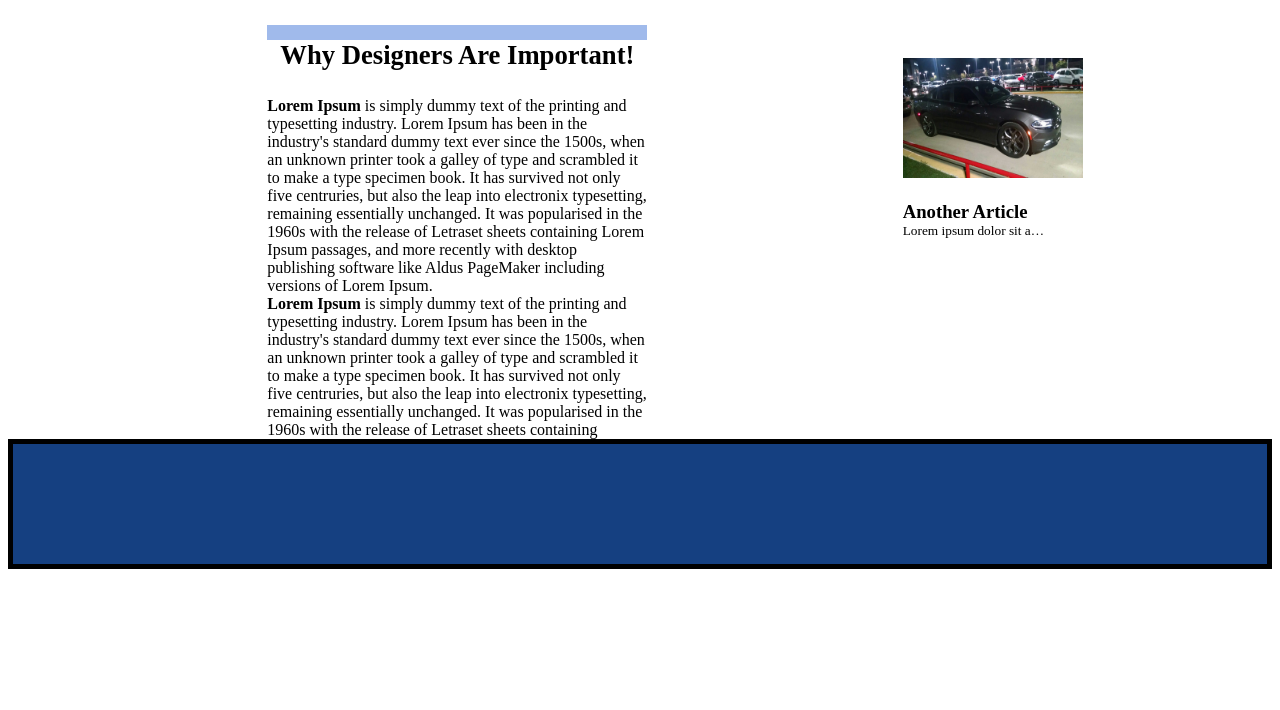
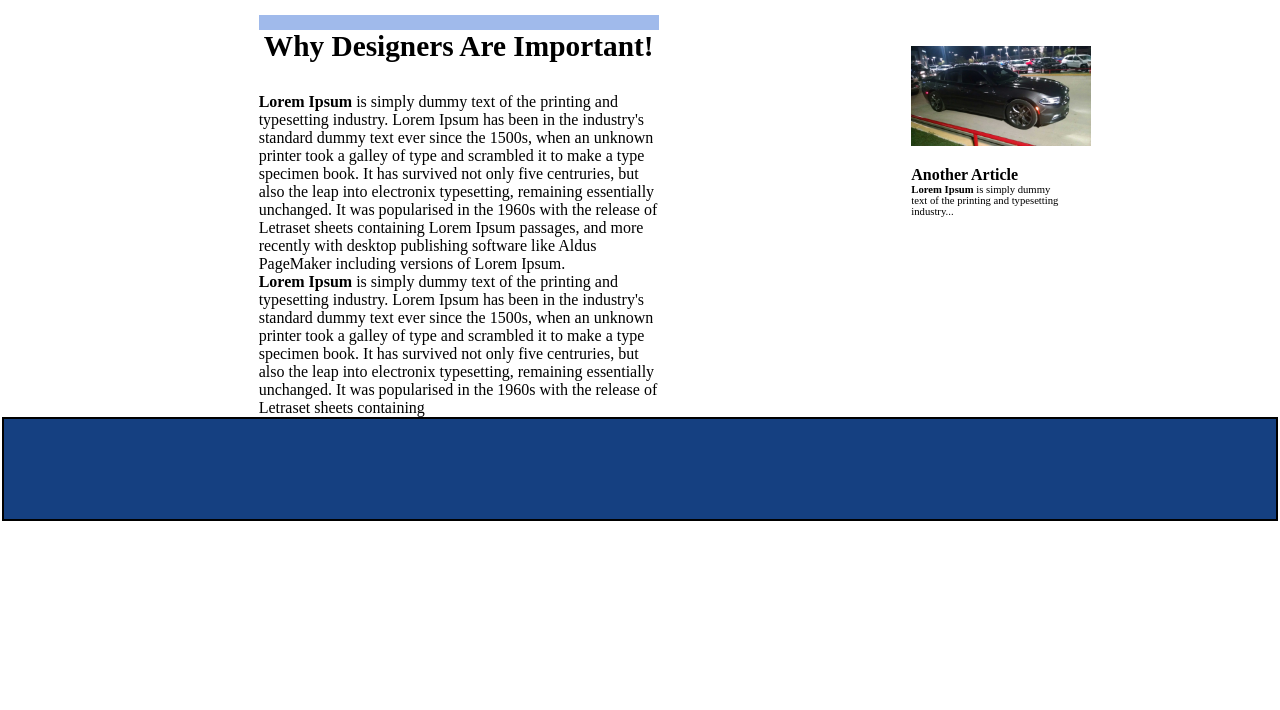
Before and after one commit to JustinBarnard1/CoolSiteDay2, a plain HTML site: page index.html in a window 1280 px wide. Shown: the part 90-800 px from the top of the page. Drawn offline with Linux system fonts and the light colour scheme.

Commit message:
Final Ish

```diff
--- a/index.html
+++ b/index.html
@@ -15,7 +15,7 @@
     <main class="flexed">
         <section>
             <div class="whyImportant relative pLR">
-                <h3 style="font-size: 20pt;" class="center-noWrap borderTop">
+                <h3 style="font-size: 22pt;" class="center-noWrap borderTop">
                     Why Designers Are Important!
                 </h3>
                 <p class="m-0"><strong>Lorem Ipsum</strong> is simply dummy text of the printing and typesetting
@@ -34,17 +34,14 @@
             </div>
         </section>
         <aside class="addSite pAside">
-            <div class="">
-                <img class="img" src="MyCar.jpg" alt="My Charger">
+            <div>
+                <img style="margin-bottom: 0px;" class="img" src="MyCar.jpg" alt="My Charger">
             </div>
             <div>
-                <h3 class="mb-0">Another Article</h3>
-                <p class="addText m-0">Lorem ipsum dolor sit amet consectetur adipisicing elit. Omnis ducimus numquam
-                    nesciunt quisquam
-                    nihil
-                    labore voluptatibus rerum porro consequatur deleniti, mollitia earum similique, consectetur optio
-                    quas
-                    praesentium maxime reiciendis recusandae.</p>
+                <h3 style="font-size: 12pt;" class="mb-0">Another Article</h3>
+                <p style="font-size: 8pt;" class="m-0"><strong>Lorem Ipsum</strong> is simply dummy text of the
+                    printing and typesetting
+                    industry...</p>
             </div>
         </aside>
     </main>
--- a/style.css
+++ b/style.css
@@ -1,5 +1,6 @@
 body{
     font-family: serif;
+    margin: 2px;
 }
 
 header{
@@ -19,7 +20,7 @@ main{
 
 footer{
     background-color: rgb(21, 64, 129);
-    height: 120px;
+    height: 100px;
 }
 
 .bg-white{
@@ -27,7 +28,7 @@ footer{
 }
 
 .border-blk{
-    border: 5px solid black;
+    border: 2px solid black;
     padding: 0;
 }
 
@@ -57,7 +58,7 @@ footer{
     margin-left: 3em;
     padding-left: 100px;
     margin-right: 1em;
-    width: 380px;
+    width: 400px;
 
 }
 
@@ -88,12 +89,12 @@ footer{
 
 .img {
   margin-top: 10px;
-  height: 120px;
+  height: 100px;
   width: 180px;
 }
 
 .addText{
-    font-size: 10pt;
+    font-size: 12pt;
     text-overflow: ellipsis;
     overflow: hidden;
     white-space: nowrap;
```
